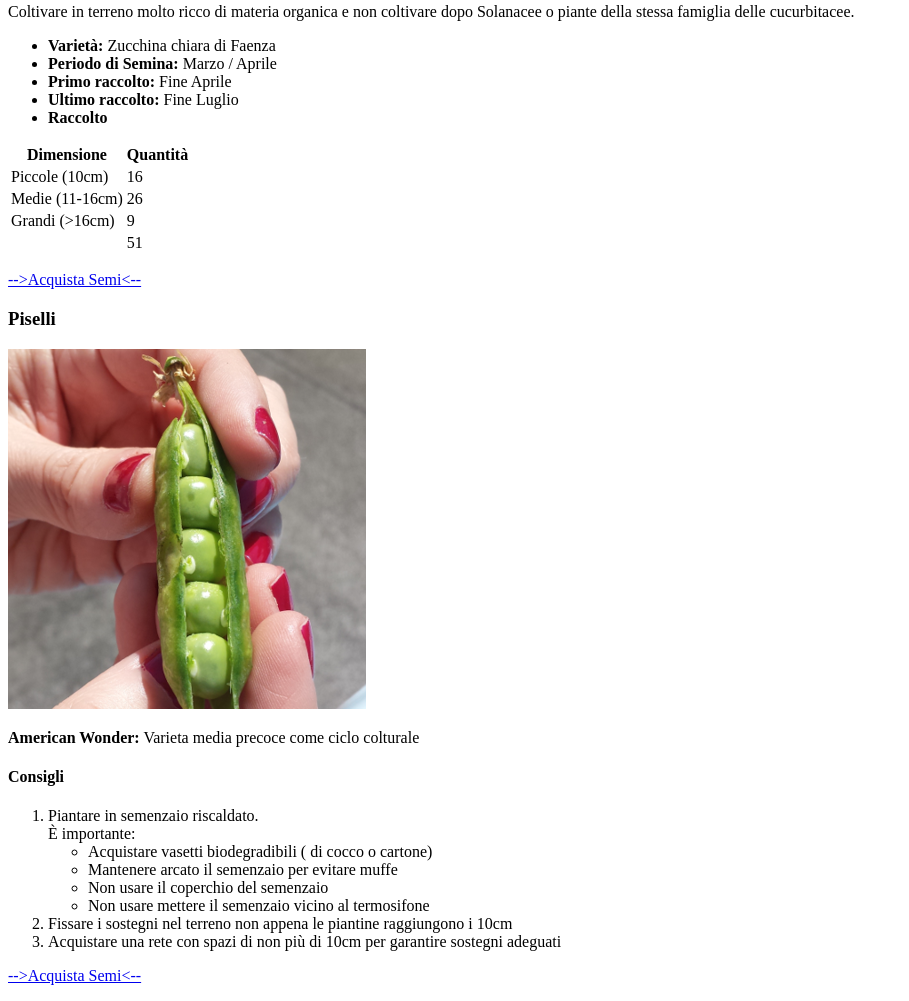
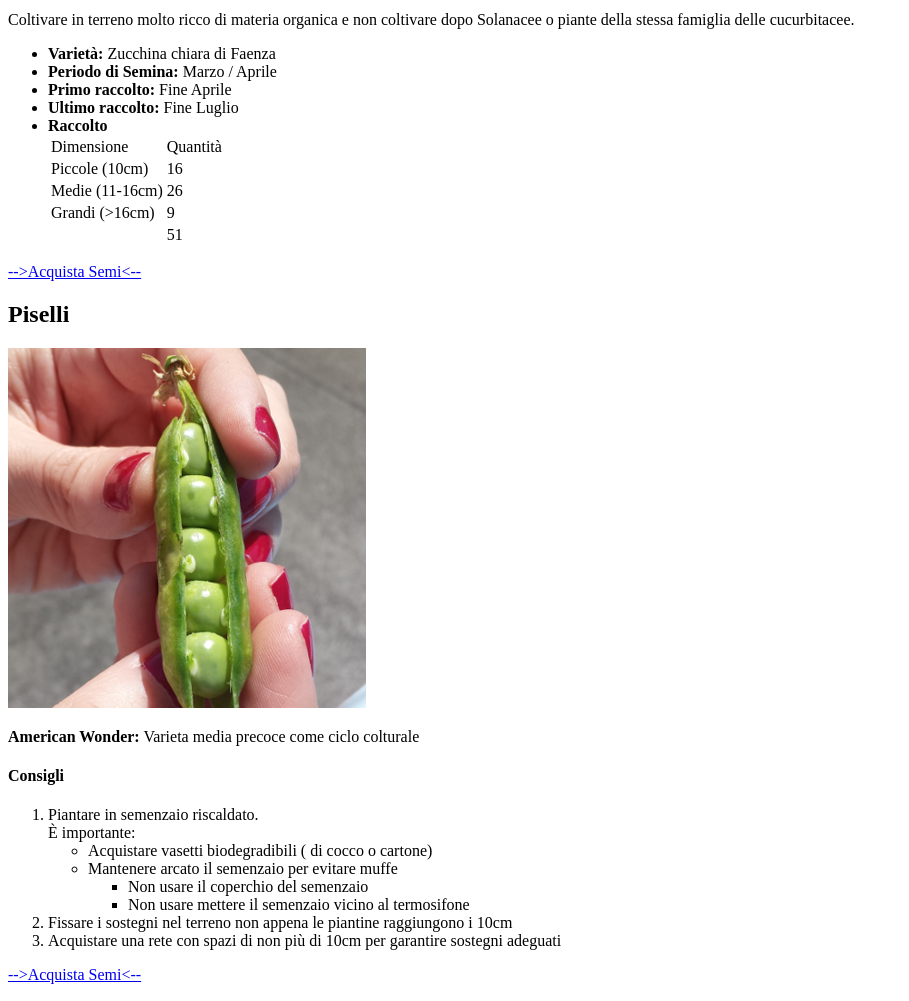
Before and after one commit to KehnAdrian31/htmlcss-hello, a plain HTML site: page index.html in a window 1280 px wide. Shown: the part 505-1506 px from the top of the page, without its empty margins (0-909 px from the left). Drawn offline with Linux system fonts and the light colour scheme.

Commit message:
correzione

```diff
--- a/index.html
+++ b/index.html
@@ -13,7 +13,7 @@
 
     <hr>
 
-    <h3>Zucchine</h3>
+    <h2>Zucchine</h2>
 
     <div>
       <img src="./img/veg1.png" alt="Zucchine">
@@ -32,14 +32,14 @@
         <li><Strong>Primo raccolto:</Strong> Fine Aprile</li>
         <li><strong>Ultimo raccolto:</strong> Fine Luglio</li>
         <li><strong>Raccolto</strong></li>
-      </ul>
+
         <table>
-        <tbody>
+          <thead>
             <tr>
-            <th> Dimensione</th>
-            <th> Quantità</th>
+              <td> Dimensione</td>
+              <td> Quantità</td>
             </tr>
-        </tbody>
+          </thead>
 
           <tbody>
             <tr>
@@ -64,26 +64,32 @@
             </tr>
           </tfoot>
         </table>
+      </ul>
       <p><a href="#">--&gt;Acquista Semi&lt;--</a></p>
     </section>
   </main>
 
   <footer>
     <section>
-      <h3>Piselli</h3>
+      <h2>Piselli</h2>
       <div><img src="./img/veg2.png" alt=""></div>
       <P><strong>American Wonder:</strong> Varieta media precoce come ciclo colturale</P>
       <h4>Consigli</h4>
       <ol>
-        <li>Piantare in semenzaio riscaldato. <br> &Egrave; importante:</li>
+        <li>
+          <span>Piantare in semenzaio riscaldato. <br> &Egrave; importante:</span>
           <ul>
             <li>Acquistare vasetti biodegradibili ( di cocco o cartone)</li>
             <li>Mantenere arcato il semenzaio per evitare muffe</li>
+            <ul>
               <li>Non usare il coperchio del semenzaio</li>
               <li>Non usare mettere il semenzaio vicino al termosifone</li>
             </ul>
+          </ul>
         <li>Fissare i sostegni nel terreno non appena le piantine raggiungono i 10cm</li>
         <li>Acquistare una rete con spazi di non più di 10cm per garantire sostegni adeguati</li>
+        </ul>
+        </li>
       </ol>
       <p><a href="#">--&gt;Acquista Semi&lt;--</a></p>
     </section>
```
Lines whose indentation alone changed are shown as unchanged.
